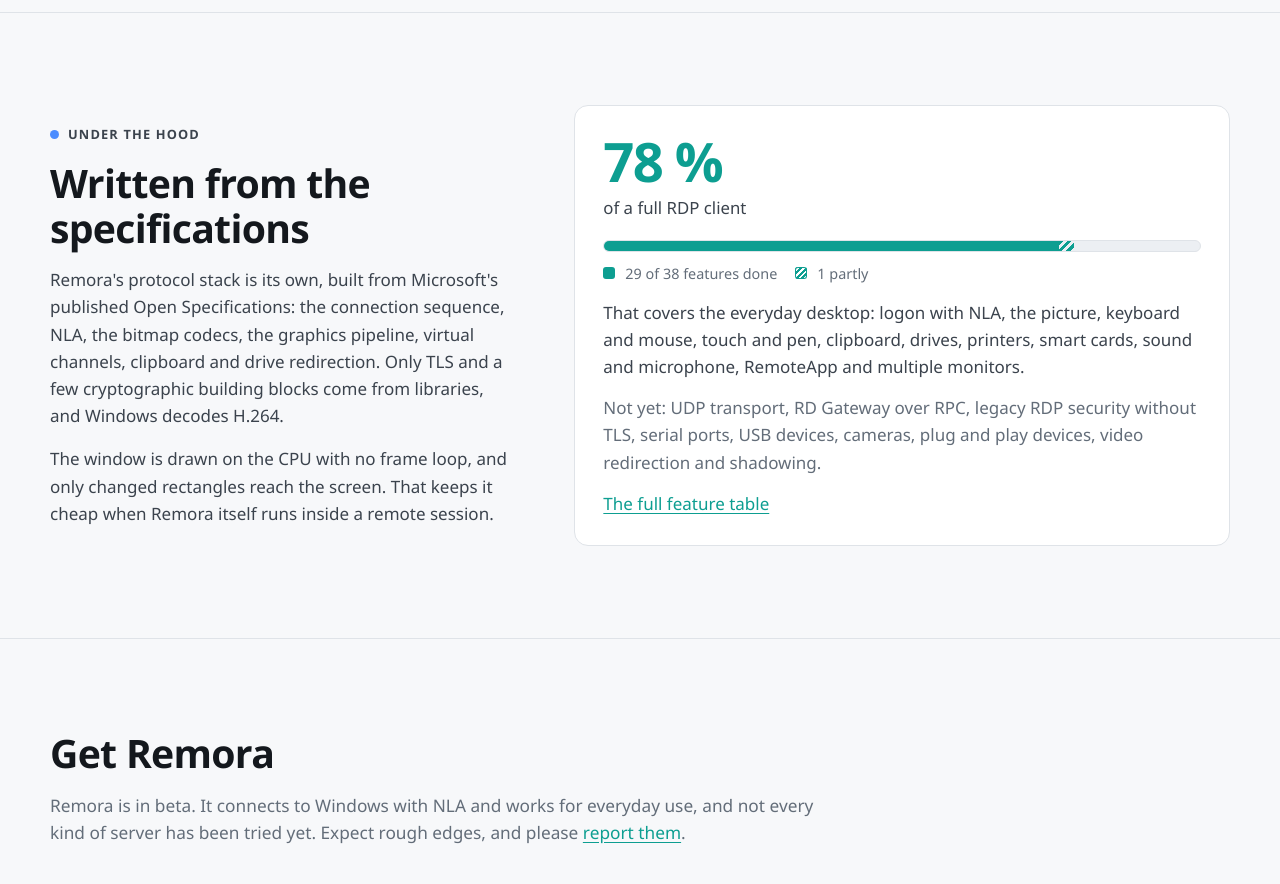
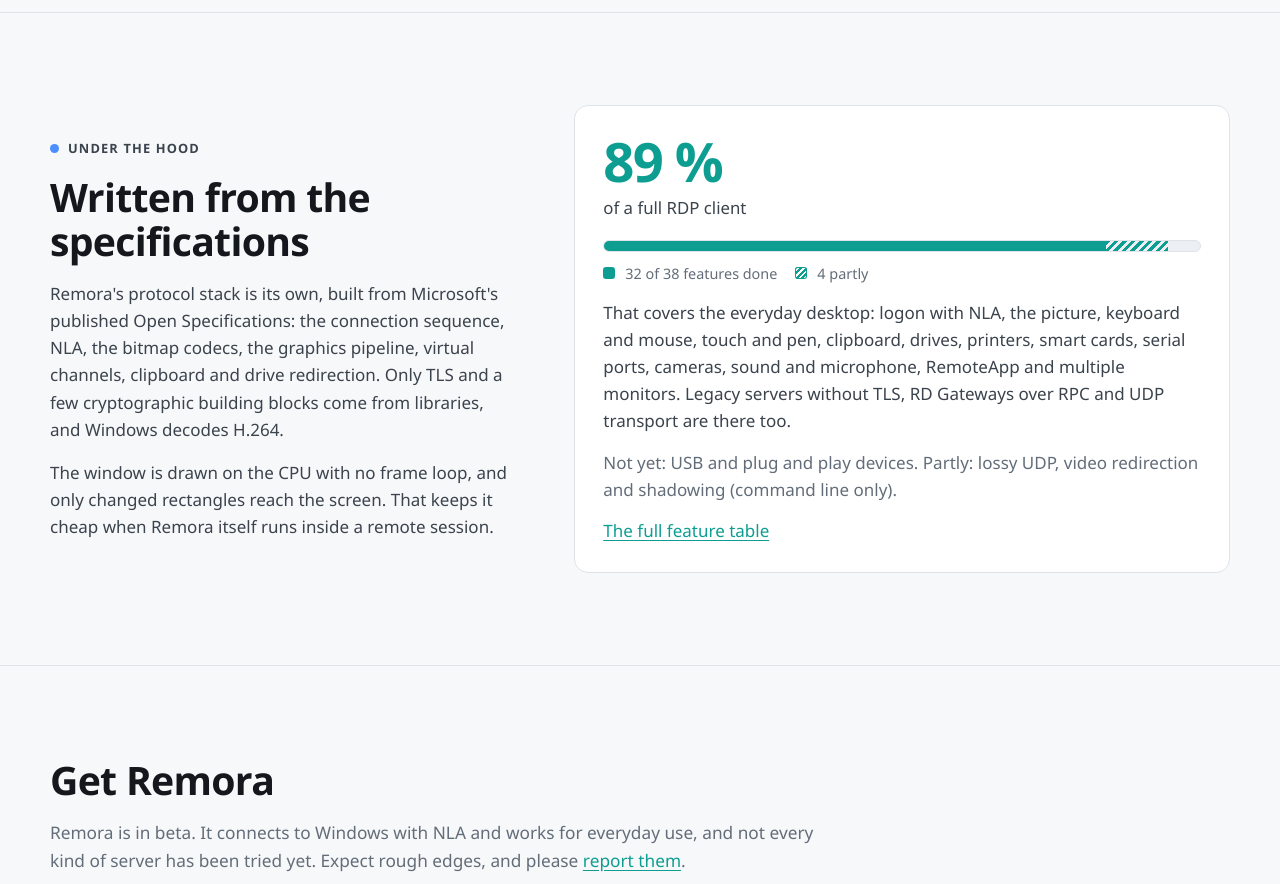
Before and after one commit to rennerdo30/rdp-rs, a plain HTML site: page website/index.html in a window 1280 px wide. Shown: the part 8340-9224 px from the top of the page. Drawn offline with Linux system fonts and the light colour scheme; no server answers.

Commit message:
Website: coverage 89 %, the features new in beta.10

```diff
--- a/website/index.html
+++ b/website/index.html
@@ -242,12 +242,12 @@
           <p>The window is drawn on the CPU with no frame loop, and only changed rectangles reach the screen. That keeps it cheap when Remora itself runs inside a remote session.</p>
         </div>
         <div class="coverage">
-          <p class="coverage-num"><strong>78 %</strong> of a full RDP client</p>
-          <div class="meter" role="img" aria-label="29 of 38 features done, 1 partly done"><span class="meter-done"></span><span class="meter-part"></span></div>
-          <p class="coverage-legend"><span class="key key-done"></span>29 of 38 features done <span class="key key-part"></span>1 partly</p>
-          <p>That covers the everyday desktop: logon with NLA, the picture, keyboard and mouse, touch and pen, clipboard, drives, printers, smart cards, sound and microphone, RemoteApp and multiple monitors.</p>
-          <p class="muted">Not yet: UDP transport, RD Gateway over RPC, legacy RDP security without TLS, serial ports, USB devices, cameras, plug and play devices, video redirection and shadowing.</p>
-          <p><a href="https://github.com/rennerdo30/rdp-rs#rdp-coverage-about-78-">The full feature table</a></p>
+          <p class="coverage-num"><strong>89 %</strong> of a full RDP client</p>
+          <div class="meter" role="img" aria-label="32 of 38 features done, 4 partly done"><span class="meter-done"></span><span class="meter-part"></span></div>
+          <p class="coverage-legend"><span class="key key-done"></span>32 of 38 features done <span class="key key-part"></span>4 partly</p>
+          <p>That covers the everyday desktop: logon with NLA, the picture, keyboard and mouse, touch and pen, clipboard, drives, printers, smart cards, serial ports, cameras, sound and microphone, RemoteApp and multiple monitors. Legacy servers without TLS, RD Gateways over RPC and UDP transport are there too.</p>
+          <p class="muted">Not yet: USB and plug and play devices. Partly: lossy UDP, video redirection and shadowing (command line only).</p>
+          <p><a href="https://github.com/rennerdo30/rdp-rs#rdp-coverage-about-89-">The full feature table</a></p>
         </div>
       </div>
     </section>
--- a/website/style.css
+++ b/website/style.css
@@ -255,8 +255,8 @@ h3 { font-size: 1.1rem; margin: 0 0 8px; }
 .coverage-num strong { display: block; font-size: 3.4rem; line-height: 1; letter-spacing: -0.03em; color: var(--accent); margin-bottom: 6px; }
 .meter { display: flex; height: 12px; border-radius: 999px; background: var(--bg-2); border: 1px solid var(--line); overflow: hidden; margin: 18px 0 10px; }
 /* 29 done and 1 partly of 38. */
-.meter-done { width: 76.3%; background: var(--accent); }
-.meter-part { width: 2.6%; background: repeating-linear-gradient(135deg, var(--accent) 0 3px, transparent 3px 6px); }
+.meter-done { width: 84.2%; background: var(--accent); }
+.meter-part { width: 10.5%; background: repeating-linear-gradient(135deg, var(--accent) 0 3px, transparent 3px 6px); }
 .coverage-legend { display: flex; flex-wrap: wrap; align-items: center; gap: 6px 10px; font-size: 0.9rem; color: var(--muted) !important; }
 .key { width: 12px; height: 12px; border-radius: 3px; display: inline-block; }
 .key-done { background: var(--accent); }
```
